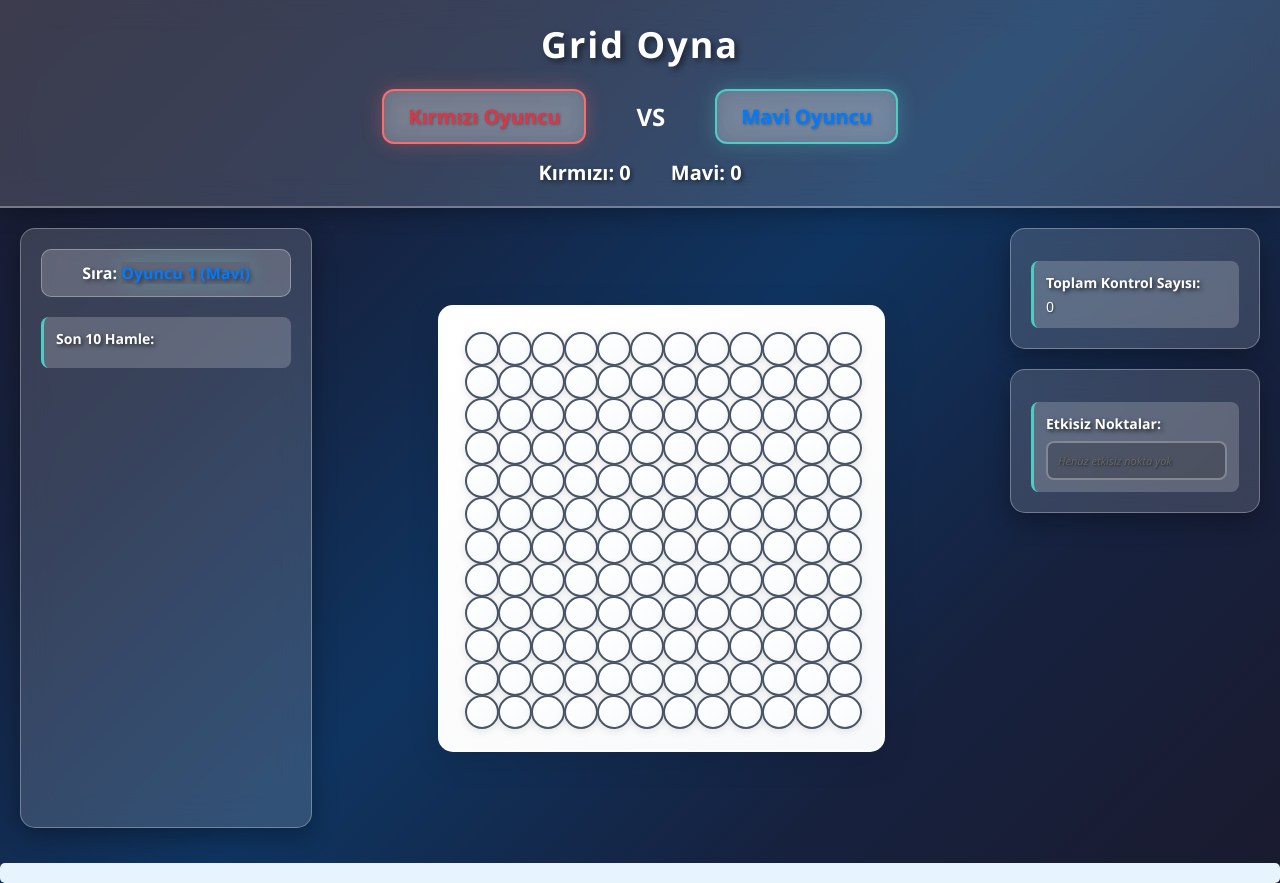
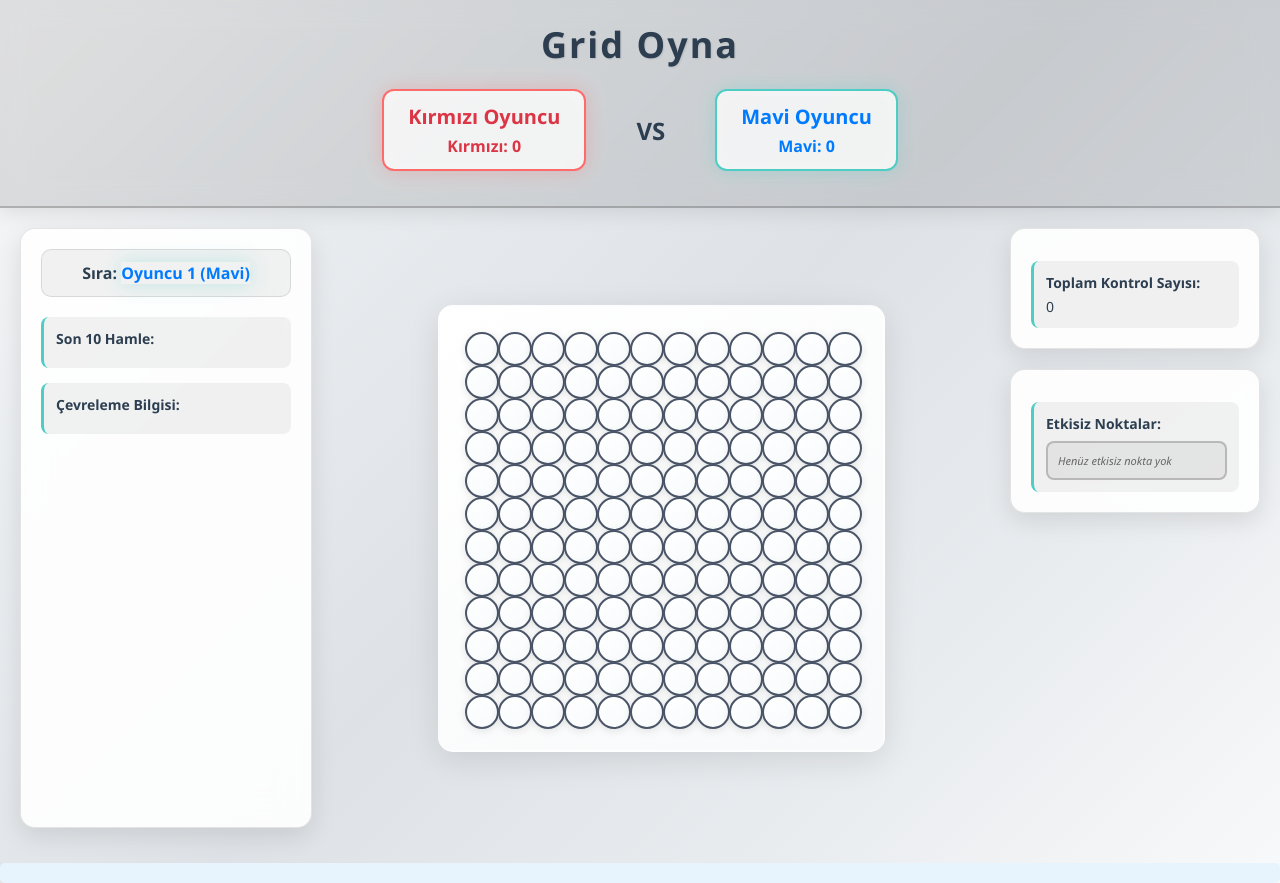
Before and after one commit to onurmutlu98/tarama-game-backend, a plain HTML site: page index.html in a window 1280 px wide. Drawn offline with Linux system fonts and the light colour scheme.

Commit message:
Initial commit - Tarama oyunu tamamlandı

```diff
--- a/index.html
+++ b/index.html
@@ -9,7 +9,7 @@
             font-family: 'Segoe UI', Tahoma, Geneva, Verdana, sans-serif;
             margin: 0;
             padding: 0;
-            background: linear-gradient(135deg, #1a1a2e 0%, #16213e 25%, #0f3460 50%, #16213e 75%, #1a1a2e 100%);
+            background: linear-gradient(135deg, #f8f9fa 0%, #e9ecef 25%, #dee2e6 50%, #e9ecef 75%, #f8f9fa 100%);
             min-height: 100vh;
             display: flex;
             flex-direction: column;
@@ -18,18 +18,18 @@
         .header {
             text-align: center;
             padding: 20px;
-            background: rgba(255, 255, 255, 0.15);
+            background: rgba(0, 0, 0, 0.1);
             backdrop-filter: blur(15px);
-            border-bottom: 2px solid rgba(255, 255, 255, 0.3);
-            box-shadow: 0 4px 20px rgba(0,0,0,0.3);
+            border-bottom: 2px solid rgba(0, 0, 0, 0.2);
+            box-shadow: 0 4px 20px rgba(0,0,0,0.1);
         }
 
         .game-title {
             font-size: 36px;
             font-weight: bold;
-            color: #ffffff;
+            color: #2c3e50;
             margin: 0 0 20px 0;
-            text-shadow: 3px 3px 6px rgba(0,0,0,0.5);
+            text-shadow: 1px 1px 2px rgba(0,0,0,0.1);
             letter-spacing: 2px;
         }
 
@@ -45,10 +45,10 @@
             font-weight: bold;
             padding: 12px 24px;
             border-radius: 12px;
-            background: rgba(255, 255, 255, 0.2);
+            background: rgba(255, 255, 255, 0.8);
             backdrop-filter: blur(10px);
             border: 2px solid;
-            text-shadow: 1px 1px 3px rgba(0,0,0,0.3);
+            text-shadow: none;
         }
 
         .player-red {
@@ -67,10 +67,10 @@
             display: flex;
             justify-content: center;
             gap: 40px;
-            color: #ffffff;
+            color: #2c3e50;
             font-size: 20px;
             font-weight: bold;
-            text-shadow: 2px 2px 4px rgba(0,0,0,0.5);
+            text-shadow: none;
         }
 
         .main-content {
@@ -82,12 +82,12 @@
 
         .left-panel {
             width: 250px;
-            background: rgba(255, 255, 255, 0.15);
+            background: rgba(255, 255, 255, 0.9);
             border-radius: 15px;
             padding: 20px;
             backdrop-filter: blur(15px);
-            border: 1px solid rgba(255, 255, 255, 0.3);
-            box-shadow: 0 8px 25px rgba(0,0,0,0.3);
+            border: 1px solid rgba(0, 0, 0, 0.1);
+            box-shadow: 0 8px 25px rgba(0,0,0,0.1);
         }
 
         .game-area {
@@ -105,42 +105,42 @@
         }
 
         .right-top, .right-bottom {
-            background: rgba(255, 255, 255, 0.15);
+            background: rgba(255, 255, 255, 0.9);
             border-radius: 15px;
             padding: 20px;
             backdrop-filter: blur(15px);
-            border: 1px solid rgba(255, 255, 255, 0.3);
-            box-shadow: 0 8px 25px rgba(0,0,0,0.3);
+            border: 1px solid rgba(0, 0, 0, 0.1);
+            box-shadow: 0 8px 25px rgba(0,0,0,0.1);
         }
 
         .current-player {
             font-size: 16px;
             font-weight: bold;
             margin-bottom: 20px;
-            color: #ffffff;
+            color: #2c3e50;
             text-align: center;
             padding: 12px;
-            background: rgba(255, 255, 255, 0.2);
+            background: rgba(0, 0, 0, 0.05);
             border-radius: 10px;
-            text-shadow: 2px 2px 4px rgba(0,0,0,0.5);
-            border: 1px solid rgba(255, 255, 255, 0.3);
+            text-shadow: none;
+            border: 1px solid rgba(0, 0, 0, 0.1);
         }
 
         .coordinates {
             font-size: 14px;
             margin-top: 12px;
             padding: 12px;
-            background: rgba(255,255,255,0.2);
+            background: rgba(0,0,0,0.05);
             border-radius: 8px;
             border-left: 3px solid #4ecdc4;
-            color: #ffffff;
-            text-shadow: 1px 1px 2px rgba(0,0,0,0.5);
+            color: #2c3e50;
+            text-shadow: none;
         }
 
         .coordinates strong {
-            color: #ffffff;
+            color: #2c3e50;
             font-weight: 600;
-            text-shadow: 2px 2px 4px rgba(0,0,0,0.7);
+            text-shadow: none;
         }
 
         .canvas-container {
@@ -300,13 +300,15 @@
     <div class="header">
         <h1 class="game-title">Grid Oyna</h1>
         <div class="players-info">
-            <div class="player-display player-red">Kırmızı Oyuncu</div>
-            <div style="color: white; font-size: 24px; font-weight: bold; align-self: center;">VS</div>
-            <div class="player-display player-blue">Mavi Oyuncu</div>
-        </div>
-        <div class="scores-display">
-            <div>Kırmızı: <span id="player2-score">0</span></div>
-            <div>Mavi: <span id="player1-score">0</span></div>
+            <div class="player-display player-red">
+                Kırmızı Oyuncu
+                <div style="font-size: 16px; margin-top: 5px;">Kırmızı: <span id="player2-score">0</span></div>
+            </div>
+            <div style="color: #2c3e50; font-size: 24px; font-weight: bold; align-self: center;">VS</div>
+            <div class="player-display player-blue">
+                Mavi Oyuncu
+                <div style="font-size: 16px; margin-top: 5px;">Mavi: <span id="player1-score">0</span></div>
+            </div>
         </div>
     </div>
 
@@ -318,7 +320,12 @@
 
             <div class="coordinates">
                 <strong>Son 10 Hamle:</strong>
-                <div id="all-moves" style="max-height: 200px; overflow-y: auto; margin-top: 8px; font-size: 12px; color: white;"></div>
+                <div id="all-moves" style="max-height: 200px; overflow-y: auto; margin-top: 8px; font-size: 12px; color: #2c3e50;"></div>
+            </div>
+
+            <div class="coordinates" style="margin-top: 15px;">
+                <strong>Çevreleme Bilgisi:</strong>
+                <div id="enclosure-info-left" style="max-height: 150px; overflow-y: auto; margin-top: 8px; font-size: 12px; color: #2c3e50;"></div>
             </div>
         </div>
 
@@ -337,14 +344,14 @@
             <div class="right-top">
                 <div class="coordinates">
                     <strong>Toplam Kontrol Sayısı:</strong>
-                    <div id="total-checks" style="font-size: 14px; color: white; margin-top: 5px;">0</div>
+                    <div id="total-checks" style="font-size: 14px; color: #2c3e50; margin-top: 5px;">0</div>
                 </div>
             </div>
 
             <div class="right-bottom">
                 <div class="coordinates">
                     <strong>Etkisiz Noktalar:</strong>
-                    <div id="disabled-points" style="max-height: 150px; overflow-y: auto; margin-top: 8px; font-size: 11px; color: white; border: 2px solid rgba(255,255,255,0.3); border-radius: 8px; padding: 10px; background: rgba(0,0,0,0.2);"></div>
+                    <div id="disabled-points" style="max-height: 150px; overflow-y: auto; margin-top: 8px; font-size: 11px; color: #2c3e50; border: 2px solid rgba(0,0,0,0.2); border-radius: 8px; padding: 10px; background: rgba(0,0,0,0.05);"></div>
                 </div>
             </div>
         </div>
@@ -694,7 +701,7 @@
         // Çevreleme gösterimi
         function showEnclosures(enclosures, player) {
             const svg = document.getElementById('enclosureSvg');
-            const infoDiv = document.getElementById('enclosure-info');
+            const infoDiv = document.getElementById('enclosure-info-left'); // Sol paneldeki div'i kullan
 
             // Önceki çizgileri temizle
             svg.innerHTML = '';
@@ -708,11 +715,10 @@
                 // Çizgi çiz
                 drawEnclosureLine(svg, points, color);
 
-                // Bilgi göster - sadece gerekli bilgiler
-
+                // Bilgi göster - sol paneldeki enclosure-info-left div'ine
                 infoDiv.innerHTML = `
-                    <strong>${playerName} ${enclosure.size} noktalı çevreleme yaptı!</strong><br>
-                    Kazanılan puan: ${enclosure.enclosedCount}
+                    <strong style="color: ${color};">${playerName} ${enclosure.size} noktalı çevreleme yaptı!</strong><br>
+                    <span style="color: #2c3e50;">Kazanılan puan: ${enclosure.enclosedCount}</span>
                 `;
 
                 // Skorları güncelle
@@ -810,7 +816,7 @@
             document.getElementById('all-moves').innerHTML = '';
             document.getElementById('current-player-text').textContent = 'Oyuncu 1 (Mavi)';
             document.getElementById('current-player-text').className = 'player-blue';
-            document.getElementById('enclosure-info').innerHTML = '';
+            document.getElementById('enclosure-info-left').innerHTML = ''; // Sol paneldeki div'i temizle
 
             // SVG çizgilerini temizle
             const svg = document.getElementById('enclosureSvg');
```
